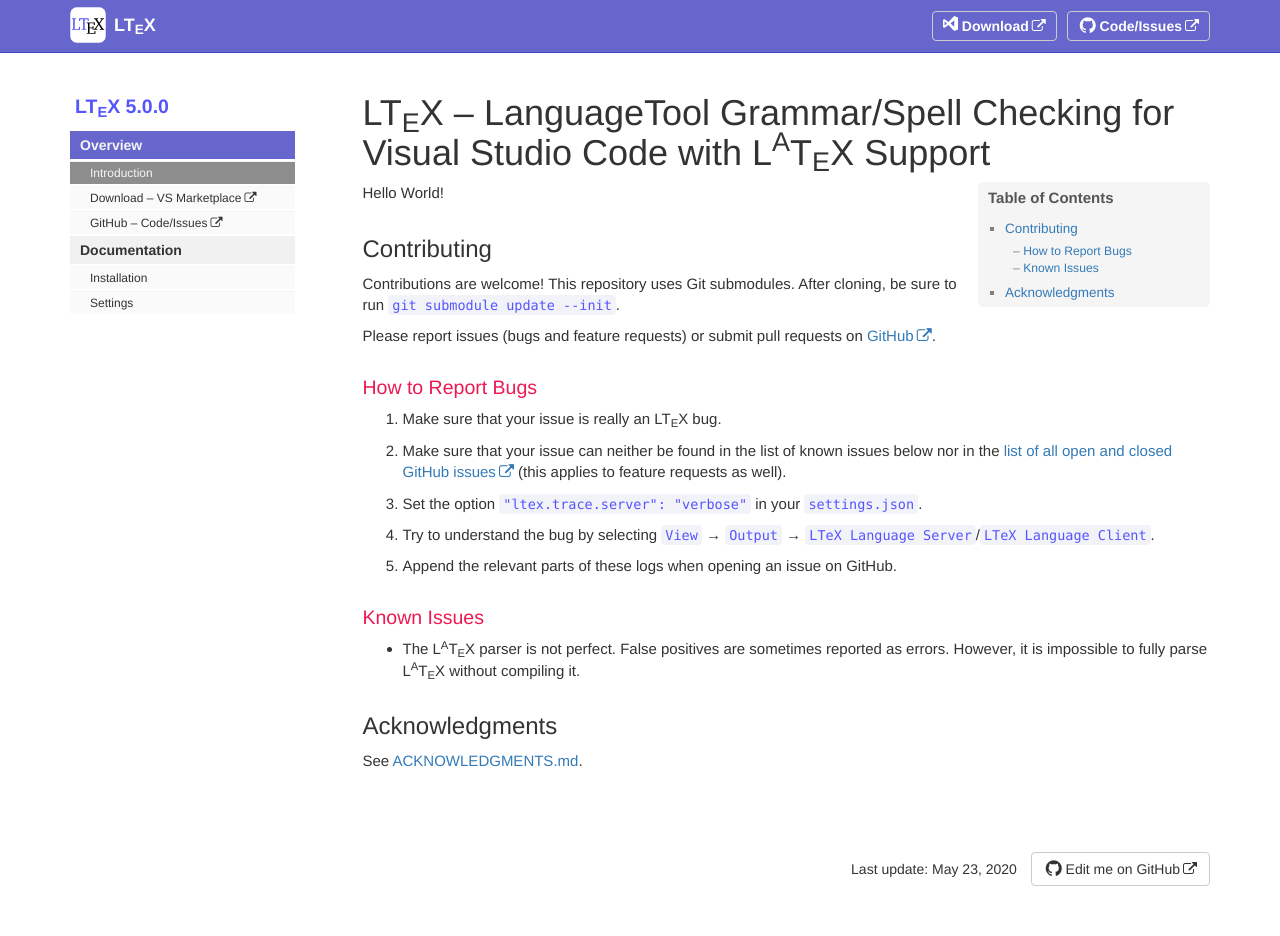
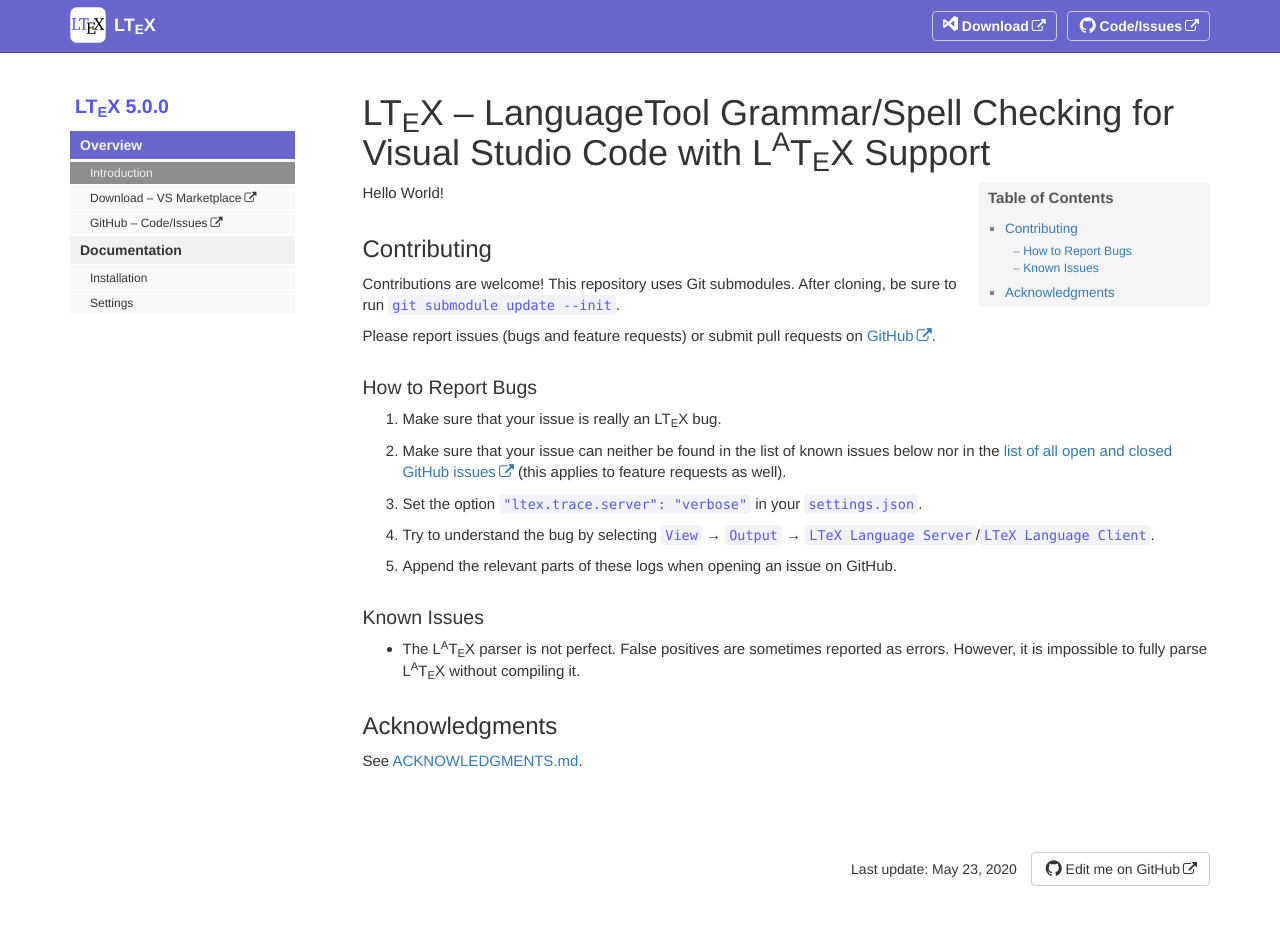
Before and after one commit to valentjn/vscode-ltex, a Jekyll site: the page built from pages/index.md, in a window 1280 px wide. Built offline with Jekyll 4.4.1, drawn with Linux system fonts in a browser that asks for light colours; comment, search, counter and statistics services are not loaded.

Commit message:
Change color of h3 headings

```diff
--- a/css/vscode-customizations.css
+++ b/css/vscode-customizations.css
@@ -69,3 +69,4 @@
   color:#5555ff;
   background-color:#f2f2f9;
 }
+h3 { color:inherit; }
```
